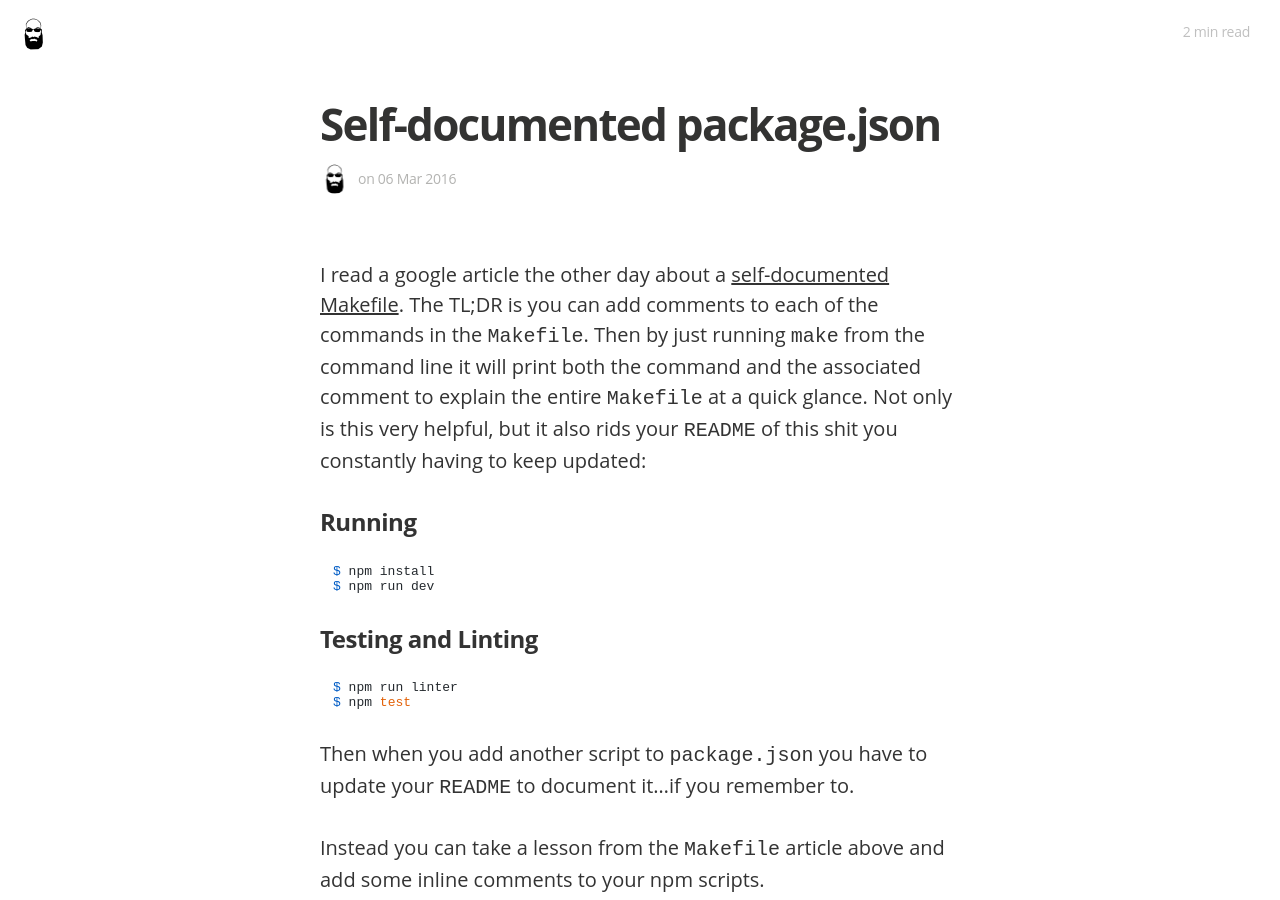
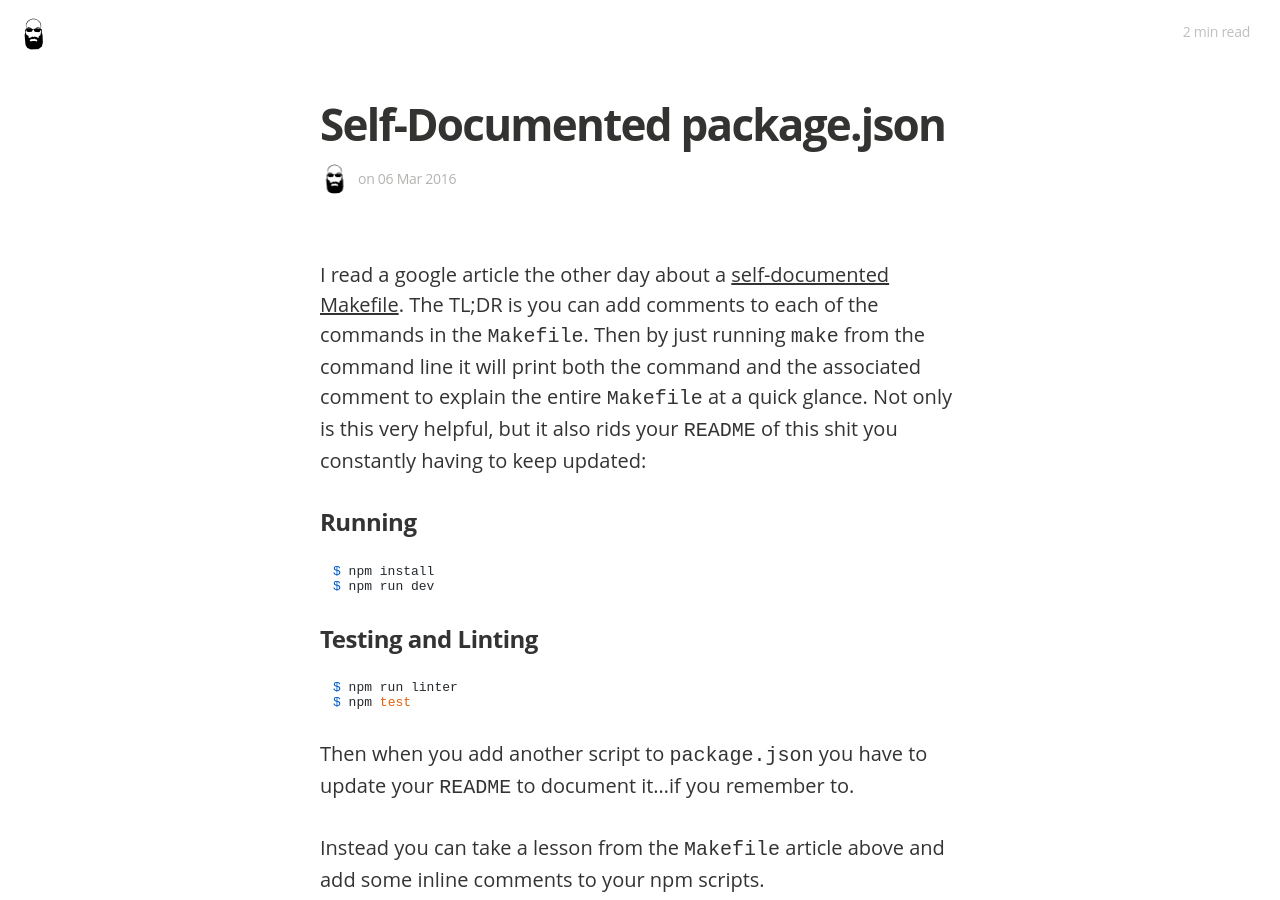
Before and after one commit to blainsmith/blainsmith.com, a Jekyll site: the page built from _posts/2016-03-06-self-documented-package.json.md, in a window 1280 px wide and 900 px high. Built offline with Jekyll 4.4.1, drawn with Linux system fonts in a browser that asks for light colours; nearby versions of some CDN libraries; some web fonts are replaced; Markdown is read by kramdown in place of the engine named in the settings.

Commit message:
caps da D

```diff
--- a/_posts/2016-03-06-self-documented-package.json.md
+++ b/_posts/2016-03-06-self-documented-package.json.md
@@ -1,6 +1,6 @@
 ---
 layout: post
-title: 'Self-documented package.json'
+title: 'Self-Documented package.json'
 ---
 I read a google article the other day about a [self-documented Makefile](http://marmelab.com/blog/2016/02/29/auto-documented-makefile.html). The TL;DR is you can add comments to each of the commands in the `Makefile`. Then by just running `make` from the command line it will print both the command and the associated comment to explain the entire `Makefile` at a quick glance. Not only is this very helpful, but it also rids your `README` of this shit you constantly having to keep updated:
 
```
